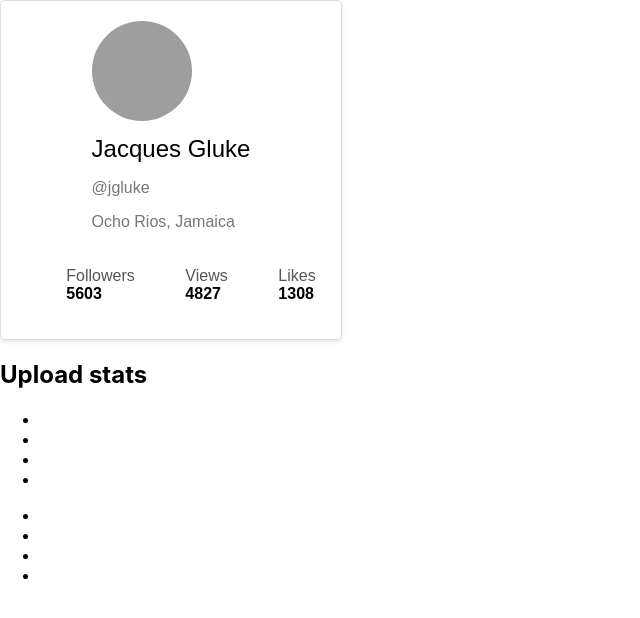
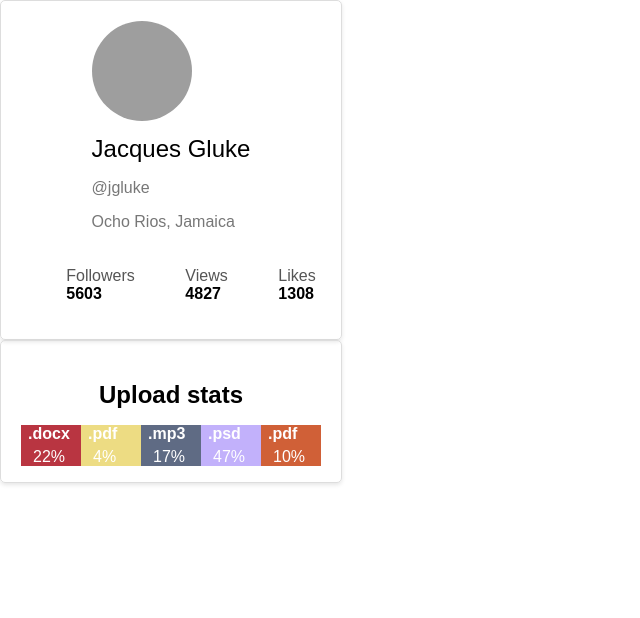
Before and after one commit to AnastasiiaAnosova/goit-react-hw-01-components, a React (Create React App) app: page / in a window 1280 px wide. Shown: the top 618 px of the page, without its empty margins (0-640 px from the left). Built offline with nearby package versions, Linux system fonts and the light colour scheme; grey boxes are pictures that could not be loaded.

Commit message:
task 02 done

```diff
--- a/src/components/App.jsx
+++ b/src/components/App.jsx
@@ -13,12 +13,12 @@ export const App = () => {
       avatar={user.avatar}
         stats={user.stats} />
       <Statistics title="Upload stats" stats={data} />
-      <Statistics stats={data}/>
+      {/* ????? */}
+      {/* <Statistics stats={data}/> */}
+
     </>
   );
 };
-
-
 
 
 
--- a/src/components/Statistics/Statistics.jsx
+++ b/src/components/Statistics/Statistics.jsx
@@ -1,31 +1,47 @@
 import css from './styled.module.css';
+
+const getRandomColor = () => {
+  const letters = '0123456789ABCDEF';
+  let color = '#';
+  for (let i = 0; i < 6; i++) {
+    color += letters[Math.floor(Math.random() * 16)];
+  }
+  return color;
+};
 
 const Statistics = ({ title, stats }) => {
     console.log(stats);
     return (
-        <section className='statistics'>
-            {title && <h2 className='title'>{title}</h2>}
+        <section className={css.statistics}>
+            {title && <h2 className={css.title}>{title}</h2>}
 
-            <ul className='stat-list'>
-                <li className='item'>
-                    <span className='label'>{stats.label}</span>
-                    <span className='percentage'></span>
+            <ul className={css.stat_list}>
+                {stats.map((stat) => {
+                    return <li className={css.item} key={stat.id} style={{backgroundColor: getRandomColor()}}>
+                    <span className={css.label}>{stat.label}</span>
+                    <span className={css.percentage}>{stat.percentage}%</span>
                 </li>
-                <li className='item'>
-                    <span className='label'></span>
-                    <span className='percentage'></span>
-                </li>
-                <li className='item'>
-                    <span className='label'></span>
-                    <span className='percentage'></span>
-                </li>
-                <li className='item'>
-                    <span className='label'></span>
-                    <span className='percentage'></span>
-                </li>
+                })}
             </ul>
         </section>
   );
 };
 
 export default Statistics
+
+// {/* <li className='item'>
+//                     <span className='label'>{stats.label}</span>
+//                     <span className='percentage'>{stats.percentage}</span>
+//                 </li>
+//                 <li className='item'>
+//                     <span className='label'></span>
+//                     <span className='percentage'></span>
+//                 </li>
+//                 <li className='item'>
+//                     <span className='label'></span>
+//                     <span className='percentage'></span>
+//                 </li>
+//                 <li className='item'>
+//                     <span className='label'></span>
+//                     <span className='percentage'></span>
+//                 </li> */}
--- a/src/components/Statistics/styled.module.css
+++ b/src/components/Statistics/styled.module.css
@@ -0,0 +1,38 @@
+.statistics {
+    font-family: Arial, sans-serif;
+    border: 1px solid #ddd;
+    border-radius: 5px;
+    width: 300px;
+    padding: 20px 20px 0 20px;
+    box-shadow: 0 2px 4px rgba(0, 0, 0, 0.1);
+}
+
+.title {
+    text-align: center;
+    margin-bottom: 15px;
+}
+
+.stat_list {
+    display: flex;
+    list-style-type: none;
+    padding: 0;
+}
+
+.item {
+    display: flex;
+    flex-direction: column;
+    justify-content: space-between;
+    padding-left: 7px;
+    width: 55px;
+}
+
+.label {
+    font-weight: bold;
+    color: white;
+    padding-bottom: 5px;
+}
+
+.percentage {
+    color: white;
+    padding-left: 5px;
+}
```
